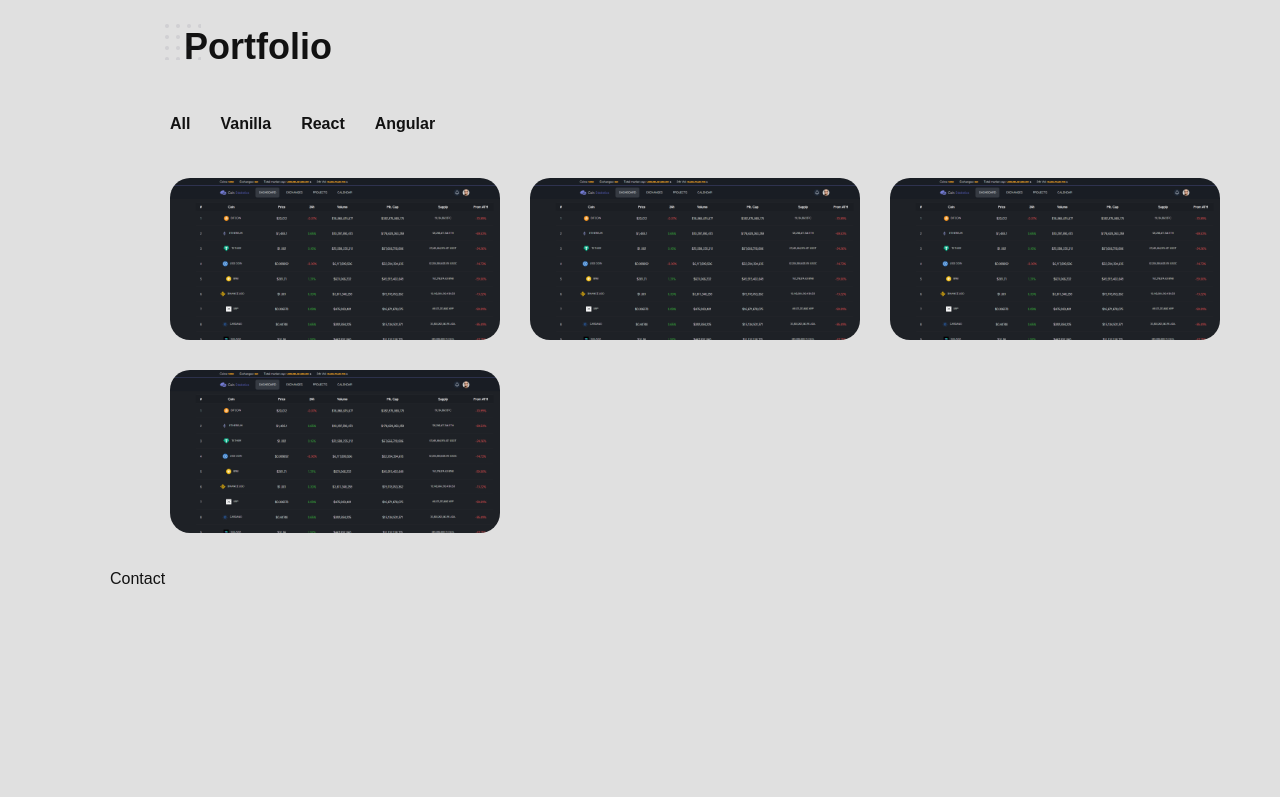
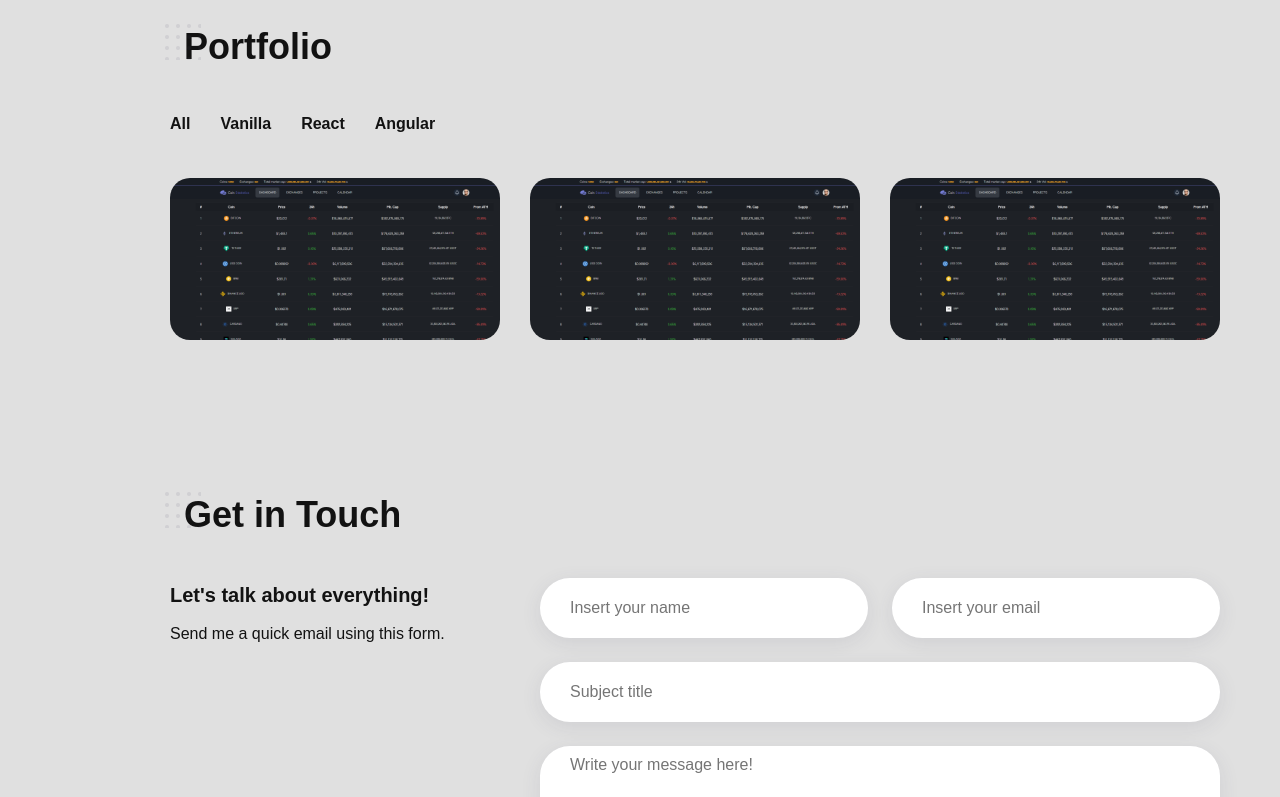
Before and after one commit to olimpiu98/portfolio-react, a React (Vite) app: page / in a window 1280 px wide. Shown: the part 2000-2797 px from the top of the page. Before the commit the page ends 2592 px from the top, so only its background shows below. Built offline with nearby package versions, Linux system fonts and the light colour scheme.

Commit message:
small things added and contact page

```diff
--- a/src/components/contact/Contact.jsx
+++ b/src/components/contact/Contact.jsx
@@ -1,7 +1,44 @@
 import React from "react";
+import "./contact.css";
 
 const Contact = () => {
-	return <div>Contact</div>;
+	return (
+		<section className='contact container section' id='contact'>
+			<h2 className='section__title'>Get in Touch</h2>
+			<div className='contact__container grid'>
+				<div className='contact__info'>
+					<h3 className='contact__title'>Let's talk about everything!</h3>
+					<p className='contact__details'>Send me a quick email using this form.</p>
+				</div>
+				<form action='' className='contact__form'>
+					<div className='contact__form-group'>
+						<div className='contact__form-div'>
+							<input type='text' className='contact__form-input' placeholder='Insert your name' />
+						</div>
+
+						<div className='contact__form-div'>
+							<input type='email' className='contact__form-input' placeholder='Insert your email' />
+						</div>
+					</div>
+					<div className='contact__form-div'>
+						<input type='text' className='contact__form-input' placeholder='Subject title' />
+					</div>
+
+					<div className='contact__form-div contact__form-area'>
+						<textarea
+							name=''
+							id=''
+							cols='30'
+							rows='30'
+							className='contact__form-input'
+							placeholder='Write your message here!'
+						></textarea>
+					</div>
+					<button className='btn'>Send message</button>
+				</form>
+			</div>
+		</section>
+	);
 };
 
 export default Contact;
--- /dev/null
+++ b/src/components/contact/contact.css
@@ -0,0 +1,46 @@
+contact.section {
+	padding-bottom: 6.25rem;
+}
+
+.contact__container {
+	grid-template-columns: 4fr 8fr;
+	column-gap: 1.875rem;
+}
+
+.contact__title {
+	font-size: var(--h3-font-size);
+	margin-bottom: 0.5rem;
+}
+
+.contact__form-group {
+	display: grid;
+	grid-template-columns: repeat(2, 1fr);
+	column-gap: 1.5rem;
+}
+
+.contact__form-div {
+	position: relative;
+	margin-bottom: 1.5rem;
+	height: 3.75rem;
+}
+
+.contact__form-input {
+	position: absolute;
+	top: 0;
+	left: 0;
+	width: 100%;
+	height: 100%;
+	box-shadow: var(--shadow);
+	color: var(--text-color);
+	border: none;
+	border-radius: 1.875rem;
+	padding: 0.625rem 1.875rem;
+}
+
+.contact__form-area {
+	height: 10.25rem;
+}
+
+.contact__form-area textarea {
+	resize: none;
+}
--- a/src/components/portfolio/Portfolio.jsx
+++ b/src/components/portfolio/Portfolio.jsx
@@ -5,19 +5,32 @@ import "./portfolio.css";
 
 const Portfolio = () => {
 	const [items, setItems] = useState(portfoliodata);
+	const filterItem = (categoryItem) => {
+		const updateItems = portfoliodata.filter((curEl) => {
+			return curEl.framework === categoryItem;
+		});
+		setItems(updateItems);
+	};
 
 	return (
 		<section className='work container section' id='work'>
 			<h2 className='section__title'>Portfolio</h2>
 
 			<div className='work__filters'>
-				<span className='work__item'>All</span>
-				<span className='work__item'>Vanilla</span>
-				<span className='work__item'>React</span>
+				<span className='work__item' onClick={() => setItems(portfoliodata)}>
+					All
+				</span>
+				<span className='work__item' onClick={() => filterItem("vanilla")}>
+					Vanilla
+				</span>
+				<span className='work__item' onClick={() => filterItem("react")}>
+					React
+				</span>
 				<span className='work__item'>Angular</span>
 			</div>
 			<div className='work__container grid'>
 				{items.map((elem) => {
+					if (elem.status === true) {
 						const { id, image, title, category } = elem;
 						return (
 							<div className='work__card' key={id}>
@@ -35,6 +48,7 @@ const Portfolio = () => {
 								</a>
 							</div>
 						);
+					}
 				})}
 			</div>
 		</section>
--- a/src/components/resume/resume.css
+++ b/src/components/resume/resume.css
@@ -17,7 +17,7 @@
 	color: var(--first-color);
 }
 .timeline__item a:hover {
-	color: rgb(0, 75, 174);
+	color: rgb(17, 120, 255);
 }
 .timeline {
 	background-color: var(--container-color);
--- a/src/components/sidebar/Sidebar.jsx
+++ b/src/components/sidebar/Sidebar.jsx
@@ -1,6 +1,11 @@
 import React from "react";
 import Logo from "../../public/assets/logo.svg";
-import { AiOutlineHome, AiOutlineQuestionCircle, AiOutlineInfoCircle } from "react-icons/ai";
+import {
+	AiOutlineContacts,
+	AiOutlineHome,
+	AiOutlineQuestionCircle,
+	AiOutlineInfoCircle,
+} from "react-icons/ai";
 import { TbBooks } from "react-icons/tb";
 import { MdWorkOutline } from "react-icons/md";
 import "./sidebar.css";
@@ -40,14 +45,8 @@ const Sidebar = () => {
 						</li>
 
 						<li className='nav__item'>
-							<a href='' className='nav__link'>
-								<AiOutlineQuestionCircle />
-							</a>
-						</li>
-
-						<li className='nav__item'>
-							<a href='' className='nav__link'>
-								<AiOutlineQuestionCircle />
+							<a href='#contact' className='nav__link'>
+								<AiOutlineContacts />
 							</a>
 						</li>
 					</ul>
--- a/src/data/portfoliodata.js
+++ b/src/data/portfoliodata.js
@@ -8,19 +8,21 @@ const portfoliodata = [
 		id: 1,
 		image: Work1,
 		title: "First item",
-		category: "Begginer",
+		category: "Beginner",
 		framework: "react",
 		demo: "link",
 		github: "link github",
+		status: true,
 	},
 	{
 		id: 2,
 		image: Work2,
 		title: "Second item",
 		category: "Begginer",
-		framework: "react",
+		framework: "vanilla",
 		demo: "link",
 		github: "link github",
+		status: true,
 	},
 	{
 		id: 3,
@@ -30,6 +32,7 @@ const portfoliodata = [
 		framework: "react",
 		demo: "link",
 		github: "link github",
+		status: true,
 	},
 	{
 		id: 4,
```
Lines whose indentation alone changed are shown as unchanged.
